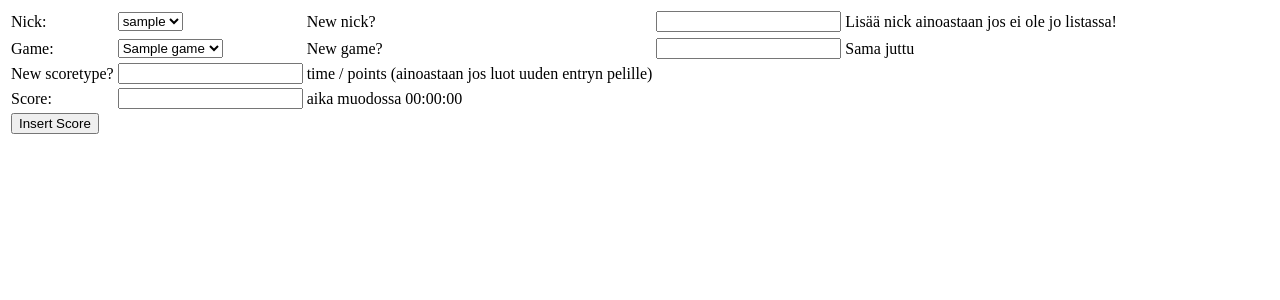
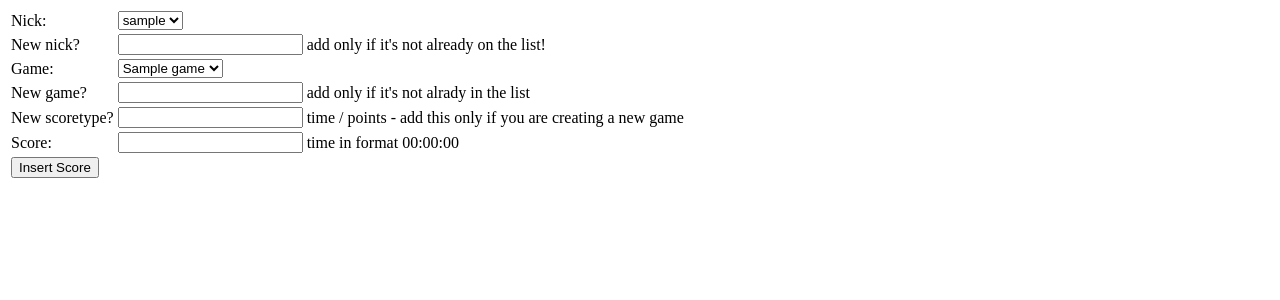
Before and after one commit to Tulitomaatti/scphabtts, a Flask app: template templates/addscore.html in a window 1280 px wide. Shown: the top 300 px of the page. Run offline with Flask 2, Linux system fonts and the light colour scheme; the template is opened without the code that fills it: most values are stand-ins (such as "Sample title", 1, 10 or a date in 2020).

Commit message:
tiny fixes

```diff
--- a/main.py
+++ b/main.py
@@ -31,7 +31,7 @@ app = Flask(__name__)
 
 @app.route("/")
 def adsf():
-    return "Go to /hiscore or /allscores /delscores /regionscores /regionscoreupdate /np /allscoretransfer or /bussit"
+    return "Go to /hiscore /newscore /allscores /delscores /regionscores /regionscoreupdate /np /allscoretransfer or /bussit"
 
 @app.route("/np", methods=['POST', 'GET'])
 def fdsa():
--- a/templates/addscore.html
+++ b/templates/addscore.html
@@ -3,7 +3,6 @@
 <head>
     <title> EBIN SCHPATTS! </title>
 </head>
-
 
 {% macro input(name, value='', type='text', size=20) -%}
     <input type="{{ type }}" name="{{ name }}" value="{{
@@ -15,42 +14,41 @@
 {% block body %}
 <table>
 
-<tr><td>Nick:</td>
+<tr>
+	<td>Nick:</td>
     		<td>
-    <select name="nick">
-        {% for nick in nicks %}
+    			<select name="nick">{% for nick in nicks %}
         		<option value="{{nick}}">{{nick}}</option>
         		{% endfor %}
     			</select>
     		</td>
+</tr>
+<tr>
 	<td>New nick? </td><td>{{input('newnick')}}</td>
-<td>Lisää nick ainoastaan jos ei ole jo listassa!</td></tr>
-
-<tr><tr><td>Game:</td>
-    <td>
-    <select name="game">
-        {% for game in games %}
-        <option value="{{game}}">{{game}}</option>
-        {% endfor %}
+	<td>add only if it's not already on the list!</td>
+</tr>
+<tr>
+	<td>Game:</td>
+    		<td> <select name="game">{% for game in games %}
+        	<option value="{{game}}">{{game}}</option>{% endfor %}
     		</select>
     		</td>
-    <td>New game? </td><td>{{input('newgame')}}</td>
-<td>Sama juttu</td>
+</tr>
+<tr>
+	<td>New game? </td>
+	<td>{{input('newgame')}}</td>
+	<td>add only if it's not alrady in the list</td>
 </tr>
 
 <tr>
-
 	<td>New scoretype? </td><td>{{input('newscoretype')}}</td>
-<td>time / points (ainoastaan jos luot uuden entryn pelille)</td>
+	<td>time / points - add this only if you are creating a new game</td>
 </tr>
-
-<tr><td>Score:</td><td> {{input('score')}}</td><td>aika muodossa 00:00:00</td></tr>
-
-
+<tr>
+	<td>Score:</td><td> {{input('score')}}</td><td>time in format 00:00:00</td></tr>
 <tr>
 	<td> <INPUT type="submit" value="Insert Score"> </td>
 </tr>
-
-
 </FORM>
 {% endblock %}
+</table>
```
Also changed, not shown: README.md. Lines whose indentation alone changed are shown as unchanged.
